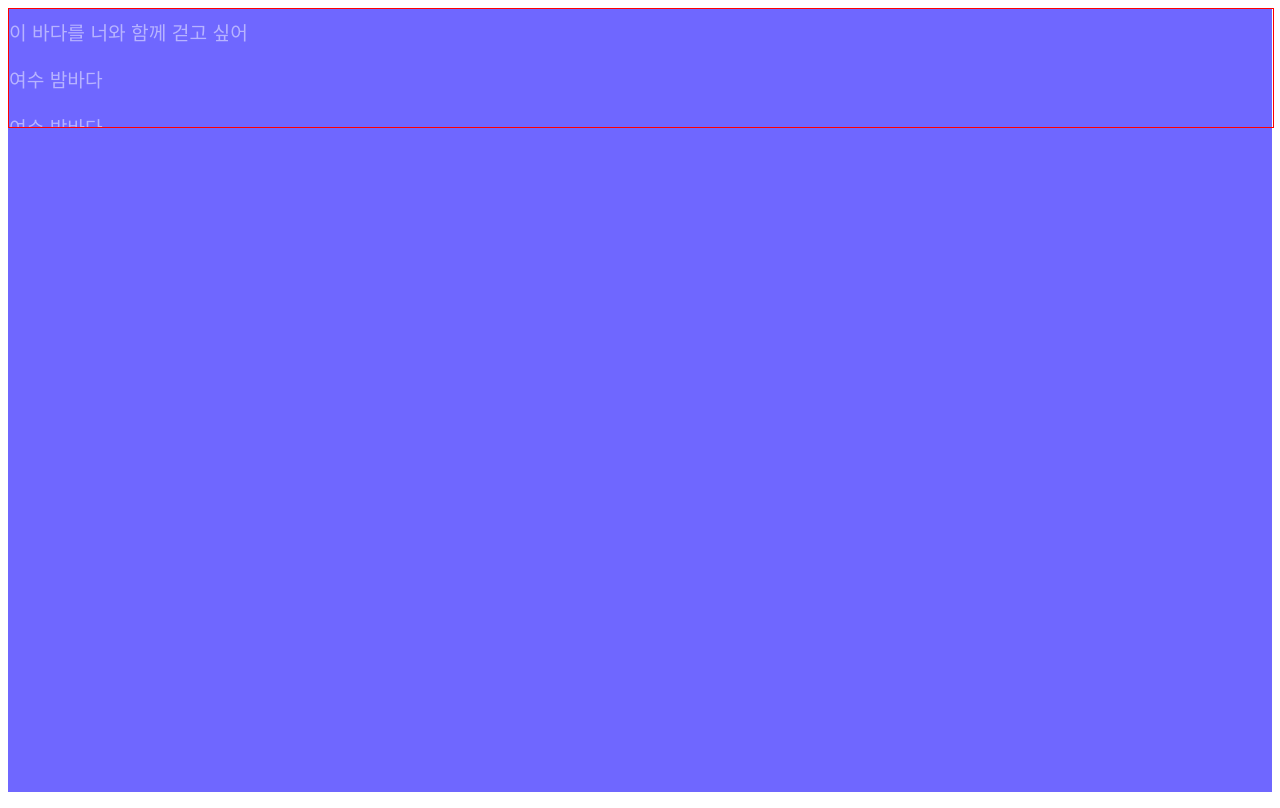
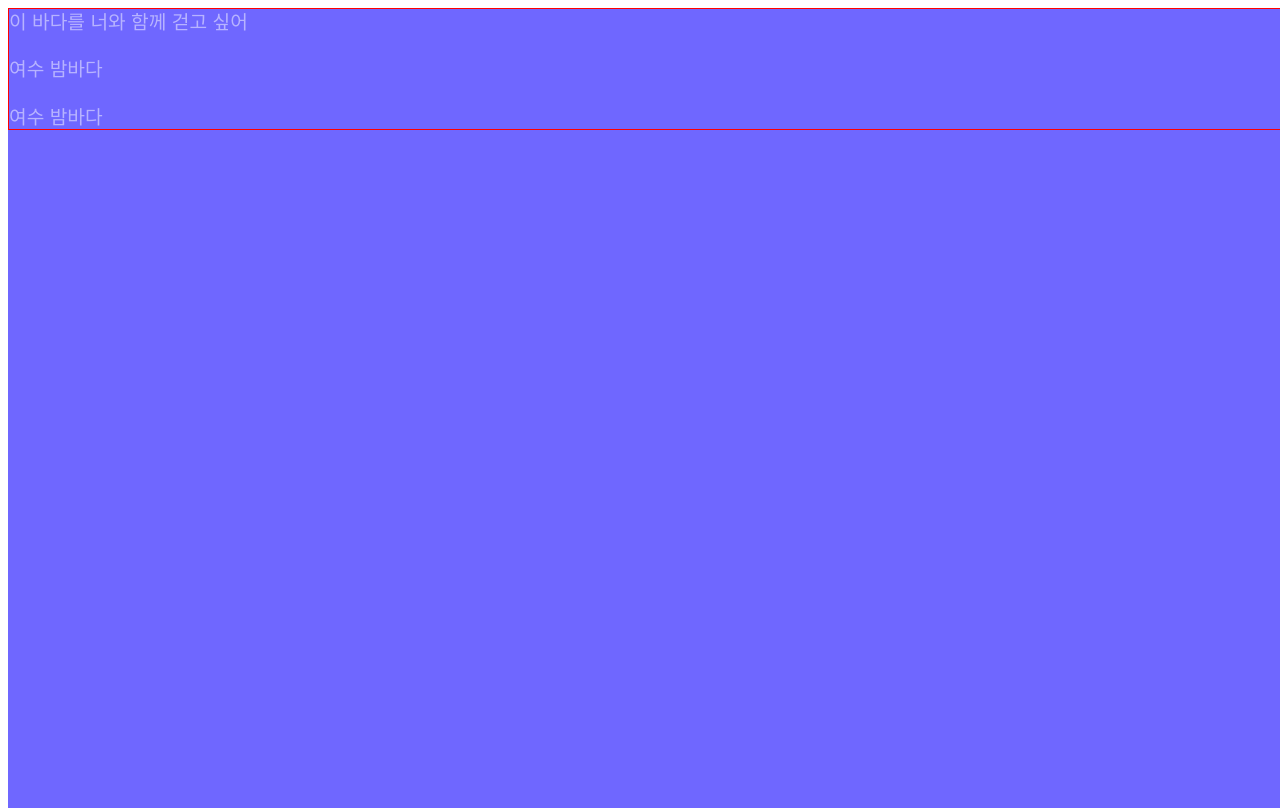
Before and after one commit to Minminjamin/yeosu_night_sea, a Svelte app: page / in a window 1280 px wide. Built offline with nearby package versions, Linux system fonts and the light colour scheme.

Commit message:
style : margin 제거

```diff
--- a/public/global.css
+++ b/public/global.css
@@ -1,4 +1,5 @@
-html, body {
+html,
+body {
     position: relative;
     width: 100%;
     height: 100%;
@@ -6,14 +7,14 @@ html, body {
 
 body {
     color: #333;
-	margin: 0;
-	padding: 8px;
+    /* margin: 0; */
+    /* padding: 8px; */
     box-sizing: border-box;
     font-family: -apple-system, BlinkMacSystemFont, "Segoe UI", Roboto, Oxygen-Sans, Ubuntu, Cantarell, "Helvetica Neue", sans-serif;
 }
 
 a {
-	color: rgb(0,100,200);
+    color: rgb(0, 100, 200);
     text-decoration: none;
 }
 
@@ -22,14 +23,17 @@ a:hover {
 }
 
 a:visited {
-	color: rgb(0,80,160);
+    color: rgb(0, 80, 160);
 }
 
 label {
     display: block;
 }
 
-input, button, select, textarea {
+input,
+button,
+select,
+textarea {
     font-family: inherit;
     font-size: inherit;
     -webkit-padding: 0.4em 0;
```
Lines whose indentation alone changed are shown as unchanged.
